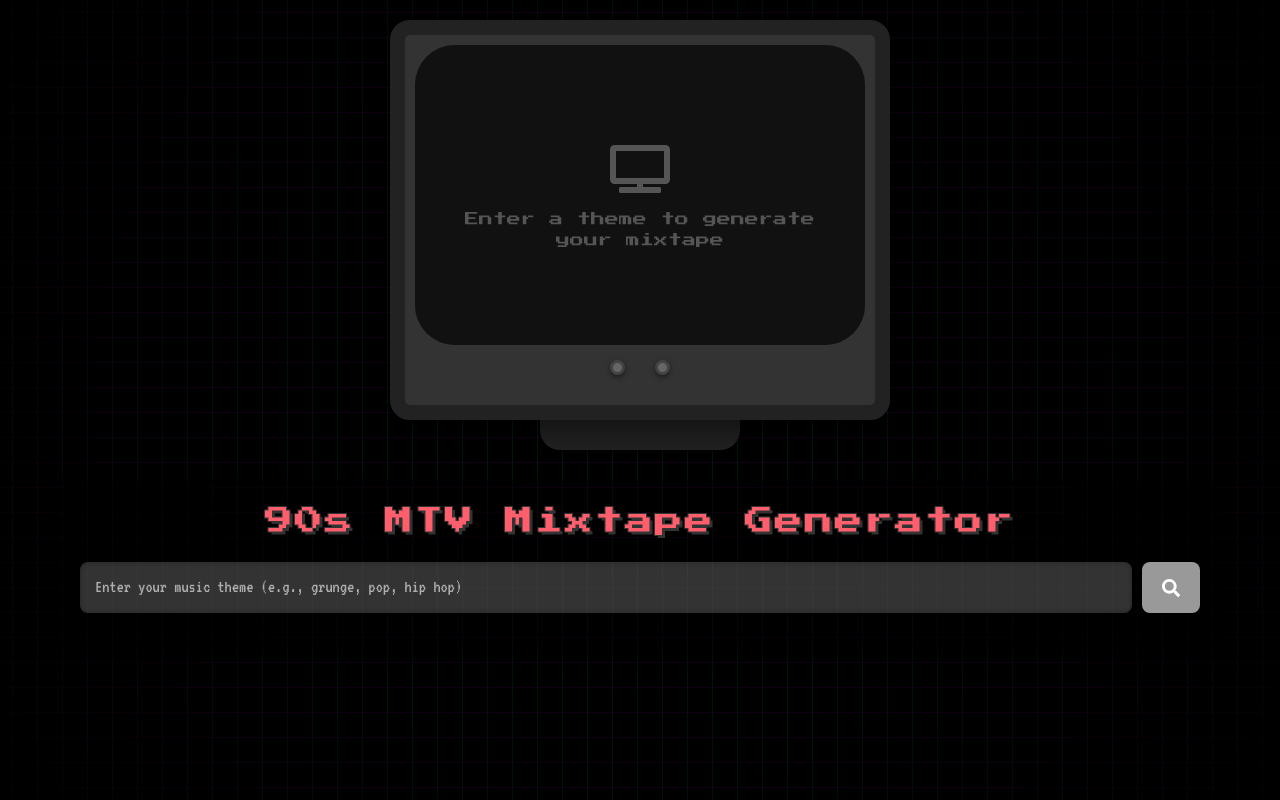
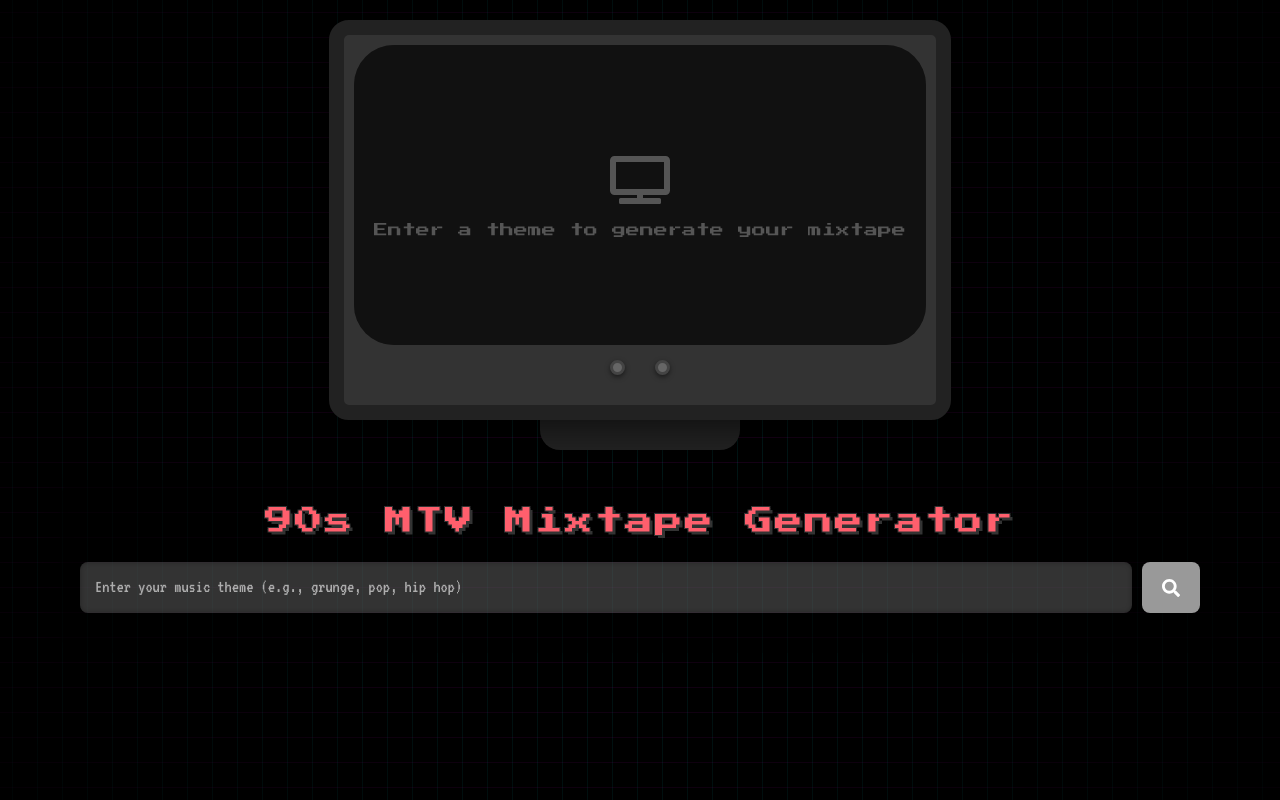
Before and after one commit to pridiuksson/emergent1, a React (Create React App) app in the folder frontend/: page / in a window 1280 px wide. Built offline with nearby package versions, Linux system fonts and the light colour scheme.

Commit message:
auto-commit for 2022ced7-6e59-4146-b428-9b7d6245ba9f

```diff
--- a/frontend/src/App.css
+++ b/frontend/src/App.css
@@ -43,7 +43,8 @@
 
 .tv-frame {
   position: relative;
-  width: 500px;
+  width: 100%;
+  max-width: 1000px;
   height: 400px;
   background-color: #333;
   border-radius: 20px;
```
